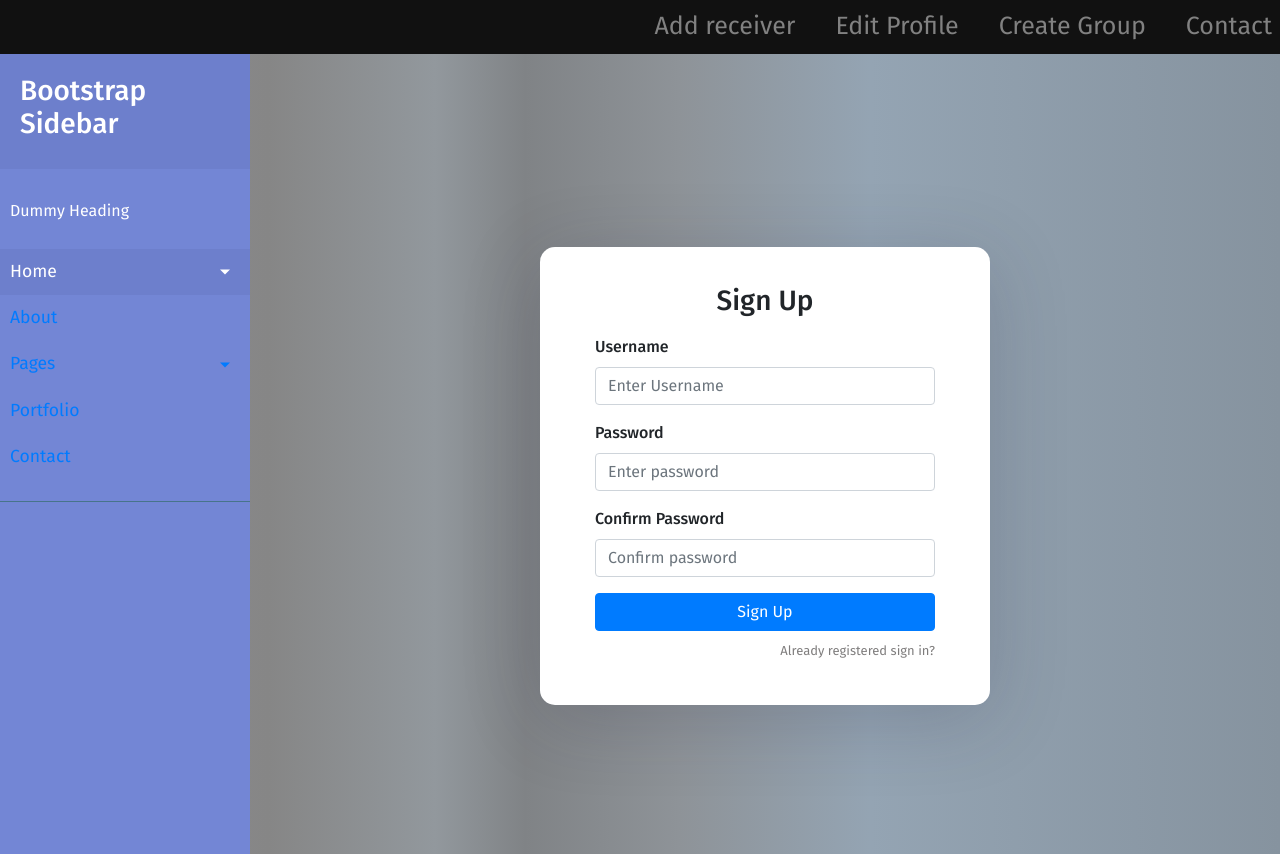
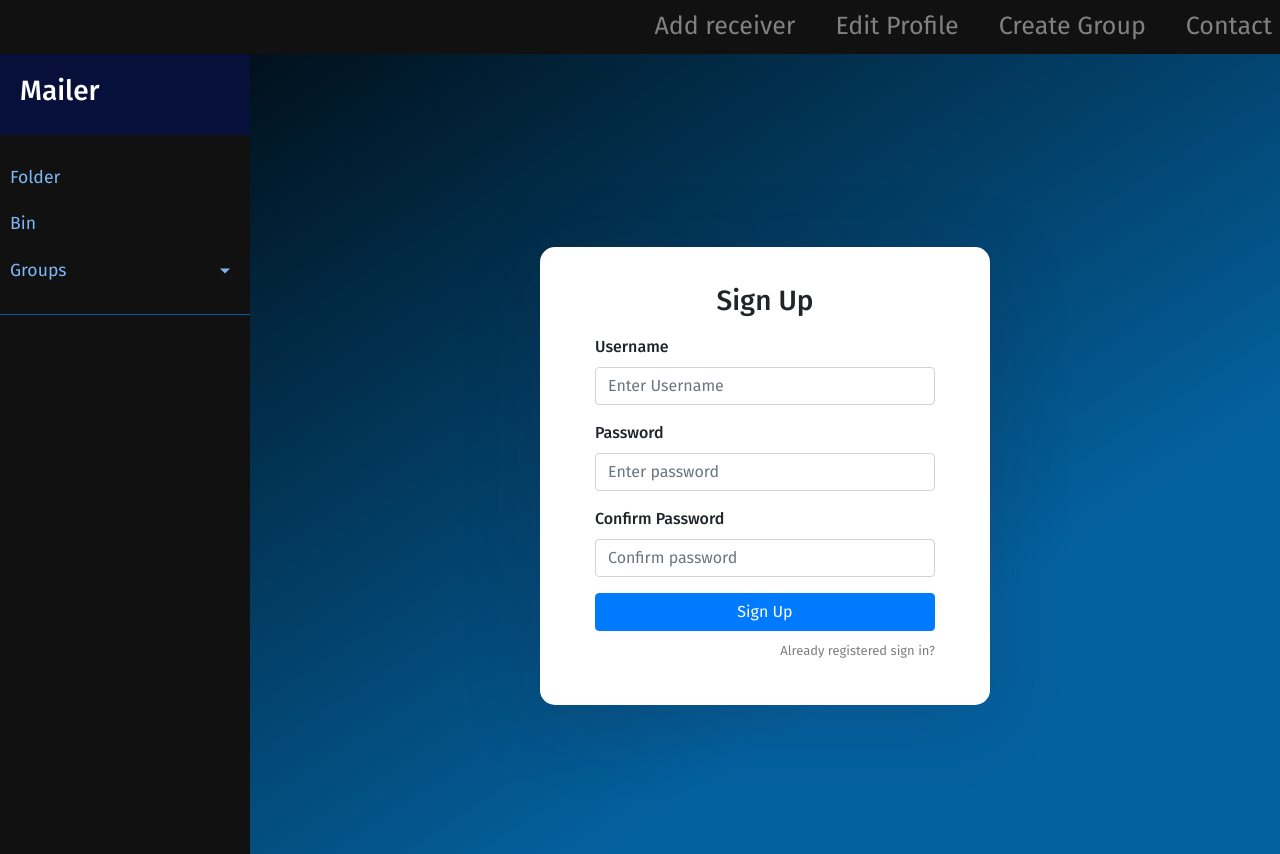
Before and after one commit to Pavel-Petkov03/Emailer, a Django app: page /auth/register in a window 1280 px wide. Run offline with Django 4.2, Linux system fonts and the light colour scheme; some libraries are stand-ins or nearby versions.

Commit message:
making css separation

```diff
--- a/Emailer/authentication/views.py
+++ b/Emailer/authentication/views.py
@@ -1,5 +1,8 @@
 from django.contrib.auth import login
+from django.contrib.auth.decorators import login_required
+from django.contrib.auth.mixins import LoginRequiredMixin
 from django.shortcuts import render, redirect
+from django.utils.decorators import method_decorator
 from django.views import View
 
 from Emailer.authentication.forms import LoginForm, RegisterForm
@@ -43,3 +46,10 @@ class RegisterView(View):
         return render(req, self.template, {
             "form": form
         })
+
+
+@method_decorator(login_required(login_url="login"), name="dispatch")
+class LoginRequiredView(View):
+    """
+    This class will be used to accept only authenticated users
+    """
--- a/static/css/auth.css
+++ b/static/css/auth.css
@@ -8,12 +8,7 @@ body {
     min-height: 100vh;
     font-weight: 400;
     font-family: 'Fira Sans', sans-serif;
-    background: rgb(2, 0, 36);
-    background: linear-gradient(90deg, rgba(2, 0, 36, 1) 0%,
-    rgba(143, 143, 153, 1) 0%, rgba(134, 134, 134, 1) 21%,
-    rgba(146, 152, 157, 1) 34%, rgba(128, 131, 134, 1) 41%,
-    rgba(142, 147, 152, 1) 53%, rgba(148, 164, 179, 1) 68%,
-    rgba(134, 147, 159, 1) 100%, rgba(0, 212, 255, 1) 100%);
+    background-image: linear-gradient(147deg, #000000 0%, #04619f 74%);
 }
 
 h1, h2, h3, h4, h5, h6, label, span {
@@ -74,3 +69,12 @@ h1, h2, h3, h4, h5, h6, label, span {
 #content {
     margin : auto;
 }
+
+
+a:hover {
+    text-decoration: none;
+}
+
+a {
+    color: #7eb7f4
+}
--- /dev/null
+++ b/static/css/navbars/sidenav.css
@@ -0,0 +1,73 @@
+
+.wrapper {
+    display: flex;
+    width: 100%;
+    align-items: stretch;
+}
+
+
+
+#sidebar {
+    min-width: 250px;
+    max-width: 250px;
+    min-height: 100vh;
+    position: sticky;
+    left: 0;
+    top: 0;
+    background: #111;
+    color: #fff;
+    transition: all 0.3s;
+}
+
+#sidebar.active {
+    margin-left: -250px;
+}
+
+a[data-toggle="collapse"] {
+    position: relative;
+}
+
+.dropdown-toggle::after {
+    display: block;
+    position: absolute;
+    top: 50%;
+    right: 20px;
+    transform: translateY(-50%);
+}
+
+
+@media (max-width: 768px) {
+    #sidebar {
+        margin-left: -250px;
+        position: unset;
+    }
+
+    #sidebar.active {
+        margin-left: 0;
+    }
+}
+
+
+#sidebar .sidebar-header {
+    padding: 20px;
+    background: #07103b;
+}
+
+#sidebar ul.components {
+    padding: 20px 0;
+    border-bottom: 1px solid rgb(4, 97, 159);
+}
+
+
+#sidebar ul li a {
+    padding: 10px;
+    font-size: 1.1em;
+    display: block;
+}
+
+
+#group-ul li {
+    margin-left: 3rem;
+    font-size: 0.9em;
+    border-bottom: 1px solid #5e4b4b;
+}
--- a/templates/base.html
+++ b/templates/base.html
@@ -3,126 +3,33 @@
 <html lang="en">
 <head>
     <meta charset="UTF-8">
-    <title>Emailer</title>
+    <title>Mailer</title>
+
     <link rel="stylesheet" href="https://cdn.jsdelivr.net/npm/bootstrap@4.3.1/dist/css/bootstrap.min.css"
           integrity="sha384-ggOyR0iXCbMQv3Xipma34MD+dH/1fQ784/j6cY/iJTQUOhcWr7x9JvoRxT2MZw1T" crossorigin="anonymous">
+
     <meta charset="utf-8">
     <meta name="viewport" content="width=device-width, initial-scale=1.0">
     <meta http-equiv="X-UA-Compatible" content="IE=edge">
 
-    <title>Collapsible sidebar using Bootstrap 4</title>
+    <link rel="stylesheet" href="{% static "css/navbar.css" %}">
+    <link rel="stylesheet" href="{% static "css/navbars/sidenav.css" %}">
 
-    <!-- Bootstrap CSS CDN -->
-    <link rel="stylesheet" href="https://stackpath.bootstrapcdn.com/bootstrap/4.1.0/css/bootstrap.min.css"
-          integrity="sha384-9gVQ4dYFwwWSjIDZnLEWnxCjeSWFphJiwGPXr1jddIhOegiu1FwO5qRGvFXOdJZ4" crossorigin="anonymous">
-    <!-- Our Custom CSS -->
-    <link rel="stylesheet" href="style.css">
-
-    <!-- Font Awesome JS -->
-    <script defer src="https://use.fontawesome.com/releases/v5.0.13/js/solid.js"
-            integrity="sha384-tzzSw1/Vo+0N5UhStP3bvwWPq+uvzCMfrN1fEFe+xBmv1C/AtVX5K0uZtmcHitFZ"
-            crossorigin="anonymous"></script>
-    <script defer src="https://use.fontawesome.com/releases/v5.0.13/js/fontawesome.js"
-            integrity="sha384-6OIrr52G08NpOFSZdxxz1xdNSndlD4vdcf/q2myIUVO0VsqaGHJsB0RaBE01VTOY"
-            crossorigin="anonymous"></script>
-    <link rel="stylesheet" href="{% static "css/navbar.css" %}">
-
-    <style>
-        .wrapper {
-            display: flex;
-            width: 100%;
-            align-items: stretch;
+    <script>
+        window.onload = () => {
+            let groupLink = document.querySelector("#group-menu")
+            let groupMenu = document.querySelector("#group-ul")
+            groupLink.addEventListener("click", () => {
+                groupMenu.classList.toggle("collapse")
+            })
         }
-
-        .wrapper {
-            display: flex;
-            align-items: stretch;
-        }
-
-        #sidebar {
-            min-width: 250px;
-            max-width: 250px;
-        }
-
-        #sidebar.active {
-            margin-left: -250px;
-        }
-
-        #sidebar {
-            min-width: 250px;
-            max-width: 250px;
-            min-height: 100vh;
-        }
-        a[data-toggle="collapse"] {
-    position: relative;
-}
-
-.dropdown-toggle::after {
-    display: block;
-    position: absolute;
-    top: 50%;
-    right: 20px;
-    transform: translateY(-50%);
-}
-@media (max-width: 768px) {
-    #sidebar {
-        margin-left: -250px;
-    }
-    #sidebar.active {
-        margin-left: 0;
-    }
-}
-        @import "https://fonts.googleapis.com/css?family=Poppins:300,400,500,600,700";
-
-
-
-
-#sidebar {
-    /* don't forget to add all the previously mentioned styles here too */
-    background: #7386D5;
-    color: #fff;
-    transition: all 0.3s;
-}
-
-#sidebar .sidebar-header {
-    padding: 20px;
-    background: #6d7fcc;
-}
-
-#sidebar ul.components {
-    padding: 20px 0;
-    border-bottom: 1px solid #47748b;
-}
-
-#sidebar ul p {
-    color: #fff;
-    padding: 10px;
-}
-
-#sidebar ul li a {
-    padding: 10px;
-    font-size: 1.1em;
-    display: block;
-}
-#sidebar ul li a:hover {
-    color: #7386D5;
-    background: #fff;
-}
-
-#sidebar ul li.active > a, a[aria-expanded="true"] {
-    color: #fff;
-    background: #6d7fcc;
-}
-ul ul a {
-    font-size: 0.9em !important;
-    padding-left: 30px !important;
-    background: #6d7fcc;
-}
-    </style>
+    </script>
 
     {% block css_and_js_loads %}
 
     {% endblock %}
+
+
 </head>
 <div id="mySidenav" class="topnav">
     <a href= {% url "add receiver" %}>Add receiver</a>
@@ -133,54 +40,8 @@ ul ul a {
 
 
 <div class="wrapper">
+    {% include "navbars/sidenav.html" %}
 
-    <!-- Sidebar -->
-    <nav id="sidebar">
-        <div class="sidebar-header">
-            <h3>Bootstrap Sidebar</h3>
-        </div>
-
-        <ul class="list-unstyled components">
-            <p>Dummy Heading</p>
-            <li class="active">
-                <a href="#homeSubmenu" data-toggle="collapse" aria-expanded="false" class="dropdown-toggle">Home</a>
-                <ul class="collapse list-unstyled" id="homeSubmenu">
-                    <li>
-                        <a href="#">Home 1</a>
-                    </li>
-                    <li>
-                        <a href="#">Home 2</a>
-                    </li>
-                    <li>
-                        <a href="#">Home 3</a>
-                    </li>
-                </ul>
-            </li>
-            <li>
-                <a href="#">About</a>
-            </li>
-            <li>
-                <a href="#pageSubmenu" data-toggle="collapse" aria-expanded="false" class="dropdown-toggle">Pages</a>
-                <ul class="collapse list-unstyled" id="pageSubmenu">
-                    <li>
-                        <a href="#">Page 1</a>
-                    </li>
-                    <li>
-                        <a href="#">Page 2</a>
-                    </li>
-                    <li>
-                        <a href="#">Page 3</a>
-                    </li>
-                </ul>
-            </li>
-            <li>
-                <a href="#">Portfolio</a>
-            </li>
-            <li>
-                <a href="#">Contact</a>
-            </li>
-        </ul>
-    </nav>
     <div id="content">
         {% block content %}
 
--- /dev/null
+++ b/templates/navbars/sidenav.html
@@ -0,0 +1,29 @@
+
+<nav id="sidebar">
+        <div class="sidebar-header">
+            <h3>Mailer</h3>
+        </div>
+
+        <ul class="list-unstyled components">
+            <li>
+                <a data-toggle="collapse" href="#">Folder</a>
+            </li>
+            <li>
+                <a href="#">Bin</a>
+            </li>
+            <li>
+                <a href="#pageSubmenu" id="group-menu" data-toggle="collapse" aria-expanded="false" class="dropdown-toggle">Groups</a>
+                <ul class="collapse list-unstyled" id="group-ul">
+                    <li>
+                        <a href="#">Page 1</a>
+                    </li>
+                    <li>
+                        <a href="#">Page 2</a>
+                    </li>
+                    <li>
+                        <a href="#">Page 3</a>
+                    </li>
+                </ul>
+            </li>
+        </ul>
+</nav>
```
Also changed, not shown: Emailer/api/views.py (+10 -8 lines), Emailer/main/views.py (+2 -7 lines), templates/add_group.html (+1 -15 lines).
